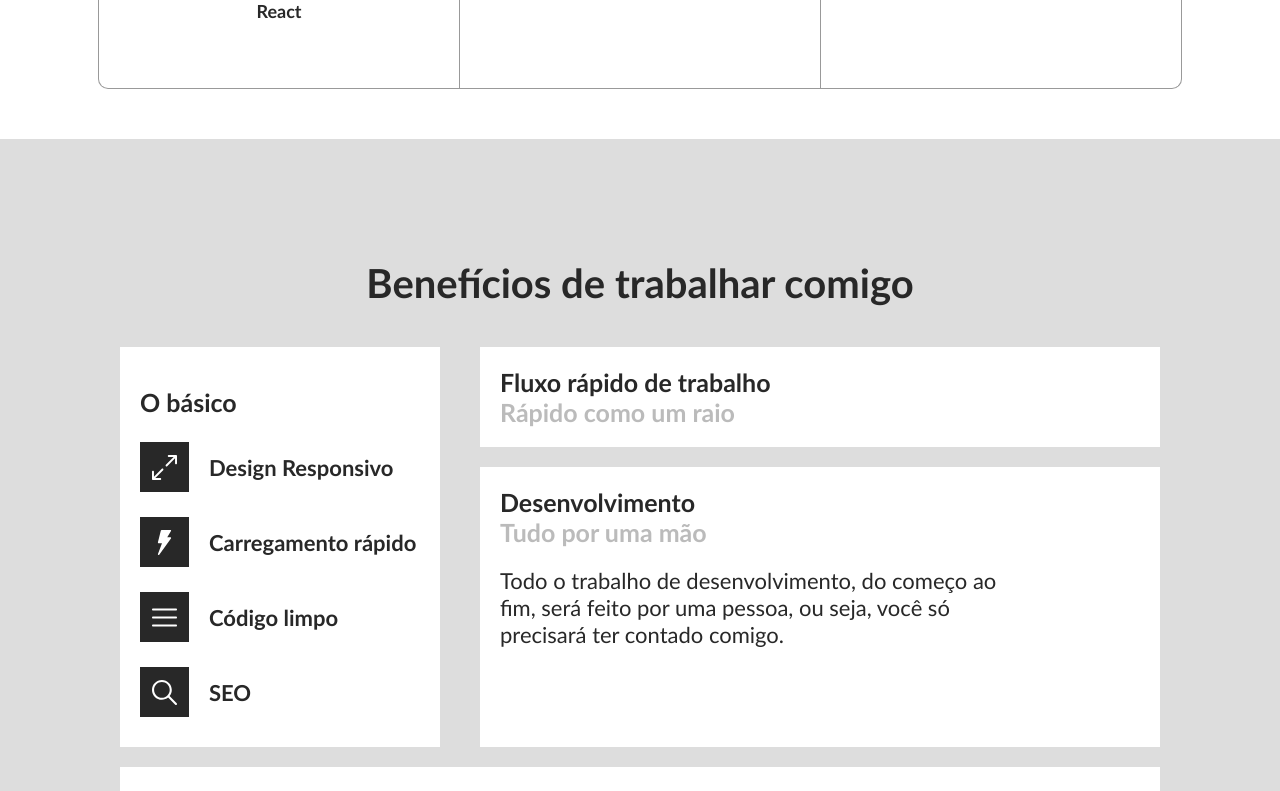
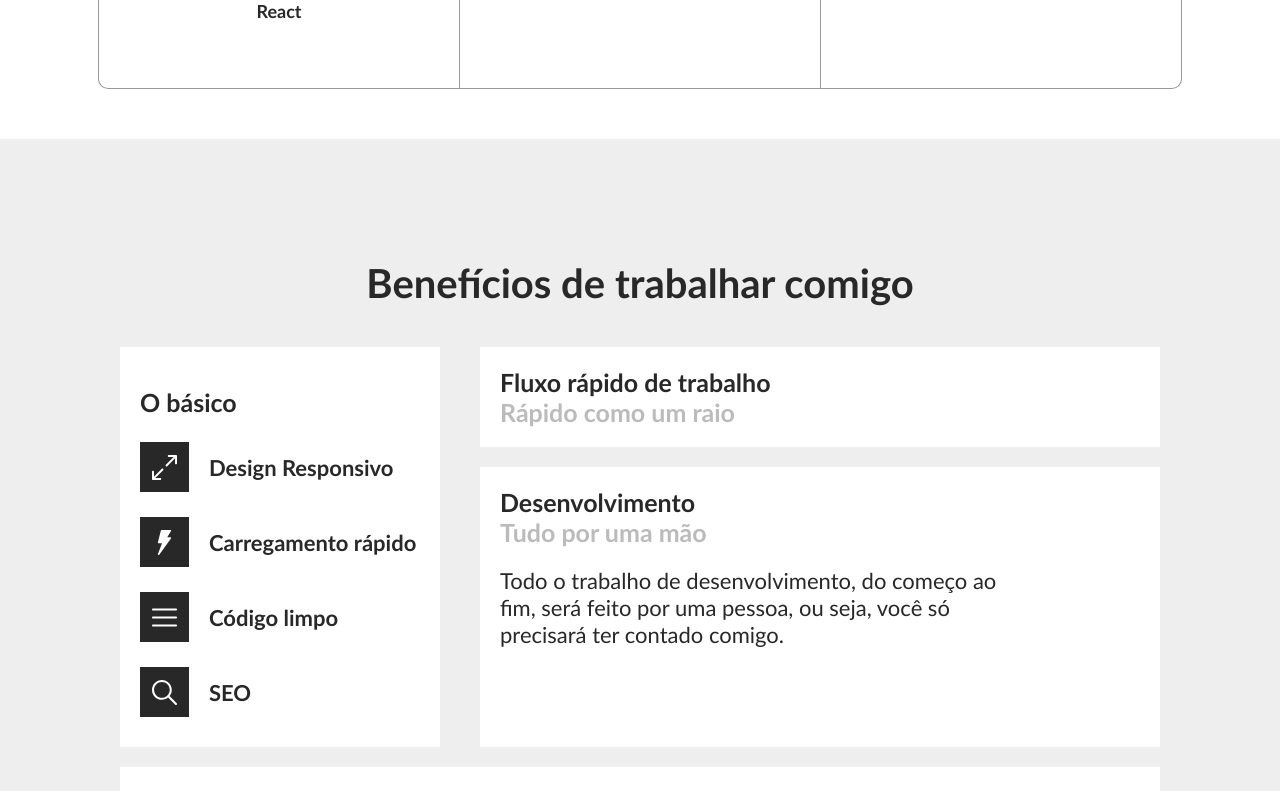
Before and after one commit to MatheusGomesRocha/Portfolio, a React (Create React App) app: page / in a window 1280 px wide. Shown: the part 1620-2411 px from the top of the page. Built offline with nearby package versions, Linux system fonts and the light colour scheme.

Commit message:
Trocando o cinza do background por um cinza um pouco mais claro

```diff
--- a/src/components/AboutMeStyled.js
+++ b/src/components/AboutMeStyled.js
@@ -1,6 +1,6 @@
 import styled from 'styled-components';
 
-const defaultBackgroundColor = '#ddd';
+const defaultBackgroundColor = '#eee';
 
 export const MainDiv = styled.div`
 
--- a/src/components/BenefitsStyled.js
+++ b/src/components/BenefitsStyled.js
@@ -6,7 +6,7 @@ export const MainDiv = styled.div`
     align-items: center;
     justify-content: center;
     padding-top: 100px;
-    background-color: #ddd;
+    background-color: #eee;
 `;
 export const GridDiv = styled.div`
     display: grid;
```
Also changed, not shown: 1 other file (tests, documents, lock files or other folders).
